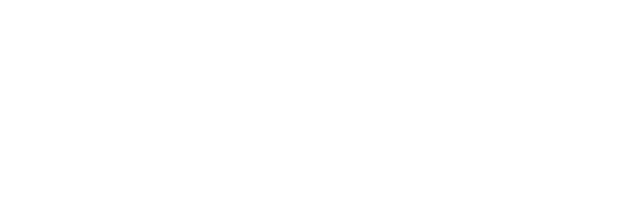
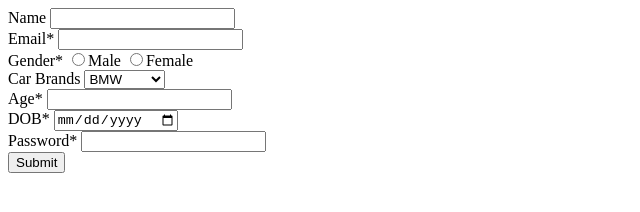
Before and after one commit to acciojob/signup-form-car-sekhsabiruddin, a website: page main.html in a window 1280 px wide. Shown: the whole page, without its empty margins (0-640 px from the left). Drawn offline with Linux system fonts and the light colour scheme.

Commit message:
created a submission

```diff
--- a/main.html
+++ b/main.html
@@ -8,6 +8,40 @@
 
 <body>
 	<!-- the entire body must be written by student -->
+	<form method="post" target="_blank">
+        <div><label for="name">Name</label>
+        <input type="text" required id="name"></div>
+        <div><label for="email">Email*</label>
+        <input type="email" id="email" required></div>
+        <div>
+            <label for="gender">Gender*</label>
+            <input type="radio" id="gender" name="gender" required>Male
+            <input type="radio" id="gender" name="gender" required>Female
+        </div>
+        <div>
+            <label for="cars">Car Brands</label>
+            <select id="cars">
+                <option value="bmw">BMW</option>
+                <option value="audi">Audi</option>
+                <option value="mercedez">Mercedez</option>
+            </select>
+        </div>
+        <div>
+            <label for="age">Age*</label>
+            <input type="number" id="age" min="0" required>
+        </div>
+        <div>
+            <label for="dob">DOB*</label>
+            <input type="date" id="dob" required >
+        </div>
+        <div>
+            <label for="password">Password*</label>
+            <input type="password" required id="password">
+        </div>
+        <div>
+            <button type="submit" value="Submit">Submit
+        </div>
+    </form>
     <script type="text/javascript" src="./script.js">
 </script>
 
```
